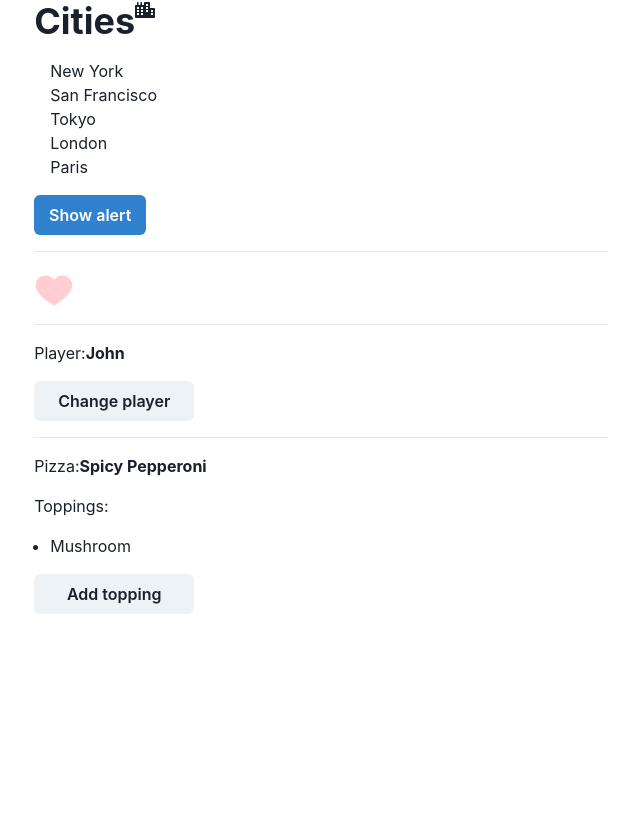
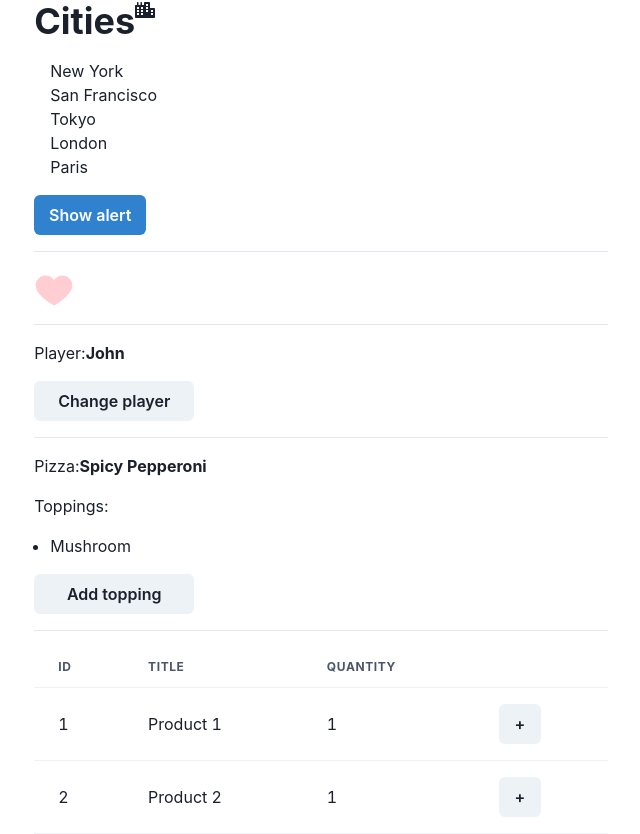
Before and after one commit to kboul/react-18, a React (Vite) app: page / in a window 1280 px wide. Shown: the whole page, without its empty margins (319-959 px from the left). Before the commit the page ends 800 px from the top, so only its background shows below. Built offline with nearby package versions, Linux system fonts and the light colour scheme.

Commit message:
Updating state of a complex object containing an array of objects

```diff
--- a/src/App.tsx
+++ b/src/App.tsx
@@ -2,7 +2,15 @@ import { Container, Flex, Stack } from "@chakra-ui/react";
 import { useState } from "react";
 import { FaCity } from "react-icons/fa";
 
-import { Alert, Button, Like, ListGroup, Player, Pizza } from "./components";
+import {
+  Alert,
+  Button,
+  Like,
+  ListGroup,
+  Player,
+  Pizza,
+  ShoppinCart,
+} from "./components";
 
 export default function App() {
   const [showAlert, setShowAlert] = useState(false);
@@ -44,6 +52,9 @@ export default function App() {
 
         <hr />
         <Pizza />
+
+        <hr />
+        <ShoppinCart />
       </Stack>
     </Container>
   );
--- /dev/null
+++ b/src/components/ShoppingCart.tsx
@@ -0,0 +1,66 @@
+import {
+  Table,
+  TableContainer,
+  Tbody,
+  Td,
+  Th,
+  Thead,
+  Tr,
+} from "@chakra-ui/react";
+import { useState } from "react";
+
+import { Button } from ".";
+
+export default function ShoppingCart() {
+  const [cart, setCart] = useState({
+    discount: 0.1,
+    items: [
+      {
+        id: 1,
+        title: "Product 1",
+        quantity: 1,
+      },
+      {
+        id: 2,
+        title: "Product 2",
+        quantity: 1,
+      },
+    ],
+  });
+
+  const handleAdd = (id: number) => () => {
+    setCart((prevState) => ({
+      ...prevState,
+      items: prevState.items.map((item) =>
+        item.id === id ? { ...item, quantity: item.quantity++ } : item
+      ),
+    }));
+  };
+
+  return (
+    <TableContainer>
+      <Table variant="simple">
+        <Thead>
+          <Tr>
+            {Object.keys(cart.items[0]).map((key) => (
+              <Th key={key}>{key}</Th>
+            ))}
+            <Th></Th>
+          </Tr>
+        </Thead>
+        <Tbody>
+          {cart.items.map((item) => (
+            <Tr key={item.id}>
+              <Td>{item.id}</Td>
+              <Td>{item.title}</Td>
+              <Td>{item.quantity}</Td>
+              <Td>
+                <Button onClick={handleAdd(item.id)}>+</Button>
+              </Td>
+            </Tr>
+          ))}
+        </Tbody>
+      </Table>
+    </TableContainer>
+  );
+}
--- a/src/components/index.tsx
+++ b/src/components/index.tsx
@@ -4,3 +4,4 @@ export { default as Like } from "./Like";
 export { default as ListGroup } from "./ListGroup/ListGroup";
 export { default as Pizza } from "./Pizza";
 export { default as Player } from "./Player";
+export { default as ShoppinCart } from "./ShoppingCart";
```
